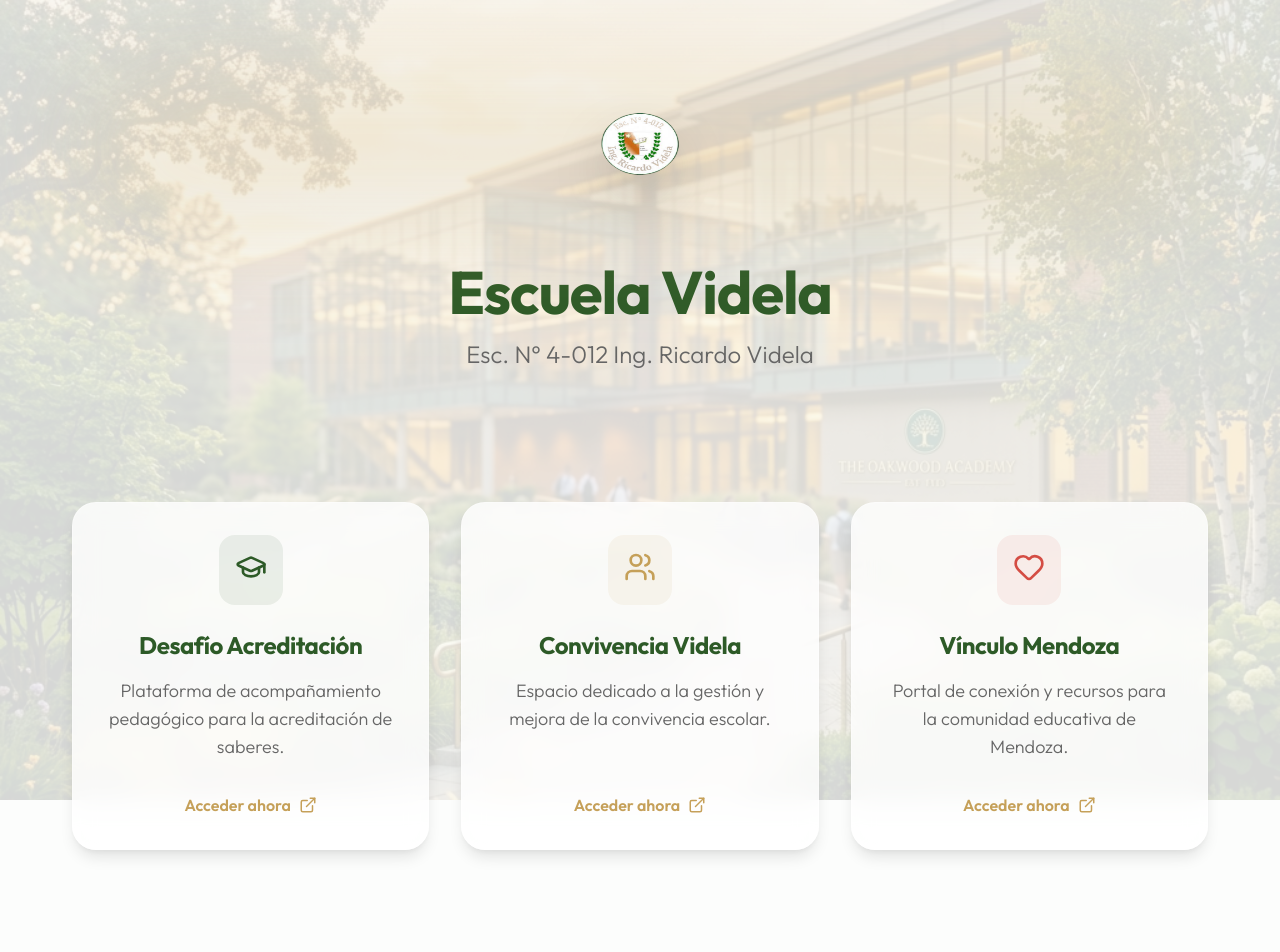
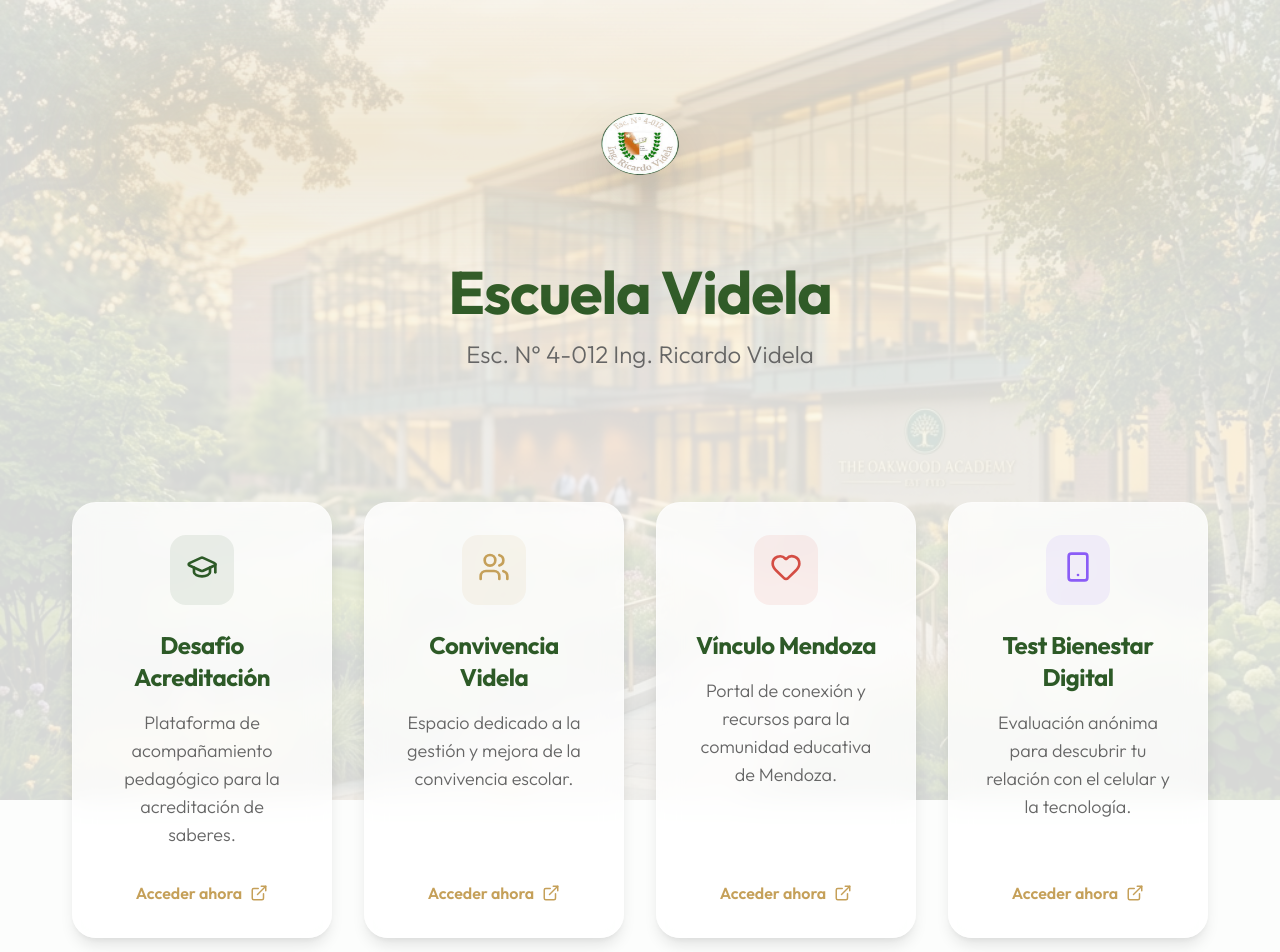
Before and after one commit to JuanQuiroga95/Universo-Videliano, a React (Vite) app: page / in a window 1280 px wide. Shown: the top 952 px of the page. Built offline with nearby package versions, Linux system fonts and the light colour scheme.

Commit message:
feat: añadir acceso al Test Bienestar

```diff
--- a/src/App.tsx
+++ b/src/App.tsx
@@ -1,5 +1,5 @@
 import React from 'react';
-import { ExternalLink, GraduationCap, Users, Heart } from 'lucide-react';
+import { ExternalLink, GraduationCap, Users, Heart, Smartphone } from 'lucide-react';
 import './App.css';
 
 interface AppLink {
@@ -31,6 +31,13 @@ const appLinks: AppLink[] = [
     url: "https://vinculo-mendoza.vercel.app/",
     icon: <Heart size={32} />,
     color: "#D44D44"
+  },
+  {
+    title: "Test Bienestar Digital",
+    description: "Evaluación anónima para descubrir tu relación con el celular y la tecnología.",
+    url: "https://test-bienestar.vercel.app/",
+    icon: <Smartphone size={32} />,
+    color: "#8B5CF6"
   }
 ];
 
@@ -62,7 +69,7 @@ function App() {
 
       {/* Main Content */}
       <main className="flex-grow container py-12">
-        <div className="grid grid-cols-1 md:grid-cols-3 gap-8">
+        <div className="grid grid-cols-1 md:grid-cols-2 lg:grid-cols-4 gap-8">
           {appLinks.map((link, index) => (
             <a
               key={index}
--- a/src/index.css
+++ b/src/index.css
@@ -94,6 +94,7 @@ h1, h2, h3 {
 .delay-1 { animation-delay: 0.1s; }
 .delay-2 { animation-delay: 0.2s; }
 .delay-3 { animation-delay: 0.3s; }
+.delay-4 { animation-delay: 0.4s; }
 
 /* Utility Classes */
 .min-h-screen { min-height: 100vh; }
@@ -157,7 +158,12 @@ h1, h2, h3 {
 @media (min-width: 768px) {
   .md\:text-6xl { font-size: 3.75rem; line-height: 1; }
   .md\:text-2xl { font-size: 1.5rem; line-height: 2rem; }
+  .md\:grid-cols-2 { grid-template-columns: repeat(2, minmax(0, 1fr)); }
   .md\:grid-cols-3 { grid-template-columns: repeat(3, minmax(0, 1fr)); }
   .md\:w-40 { width: 10rem; }
   .md\:h-40 { height: 10rem; }
 }
+
+@media (min-width: 1024px) {
+  .lg\:grid-cols-4 { grid-template-columns: repeat(4, minmax(0, 1fr)); }
+}
```
